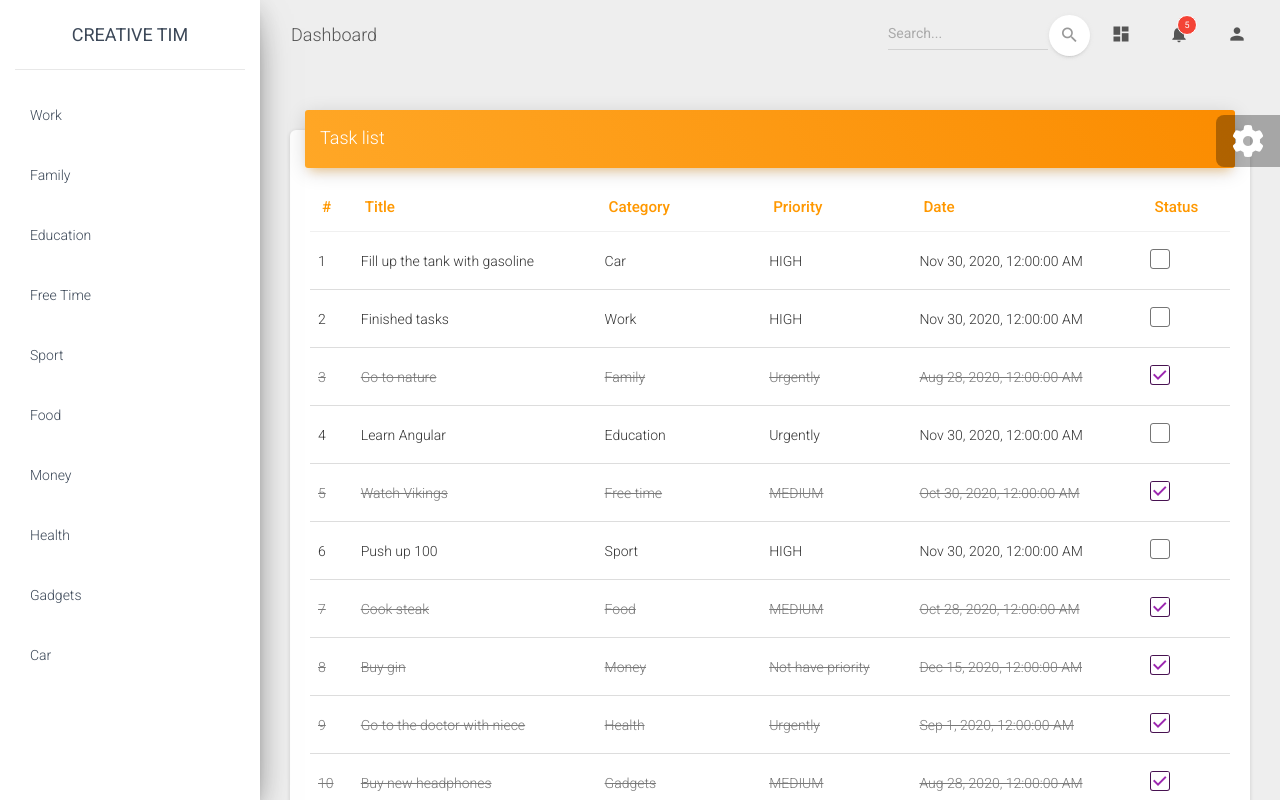
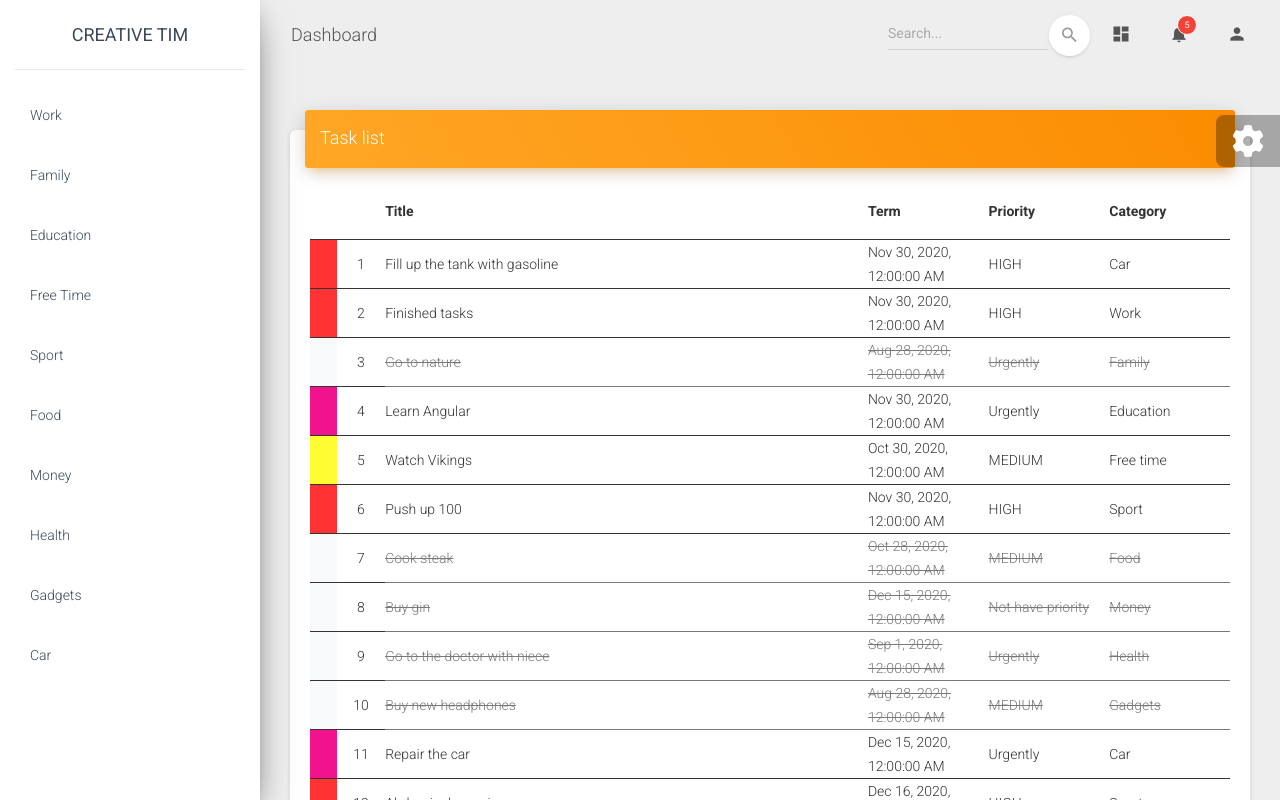
Before and after one commit to Valdemar06/ToDo, an Angular app: page / in a window 1280 px wide. Shown: the top 800 px of the page. Built offline with nearby package versions, Linux system fonts and the light colour scheme.

Commit message:
Add angular/material table

```diff
--- a/src/app/data/TestData.ts
+++ b/src/app/data/TestData.ts
@@ -60,7 +60,7 @@
       id: 5,
       title: 'Watch Vikings',
       priority: TestData.priorities[1],
-      completed: true,
+      completed: false,
       category: TestData.categories[3],
       date: new Date('2020-10-30')
     },
--- a/src/app/views/tasks/tasks.component.css
+++ b/src/app/views/tasks/tasks.component.css
@@ -5,3 +5,36 @@
 .novale{
   color: #b7b7b7
 }
+
+.col-id{
+  width: 4%;
+  text-align: center;
+}
+
+.col-title{
+  width: 40%;
+}
+
+.col-priority{
+  width: 10%;
+}
+
+.col-category{
+  width: 10%;
+}
+
+.col-select{
+  width: 3%;
+}
+
+.col-operations{
+  width: 8%;
+}
+
+.col-color{
+  width: 1% !important;
+}
+
+.col-date{
+  width: 10% !important;
+}
--- a/src/app/views/tasks/tasks.component.html
+++ b/src/app/views/tasks/tasks.component.html
@@ -3,35 +3,62 @@
     <h4 class="card-title">Task list</h4>
   </div>
   <div class="card-body table-responsive">
-    <table class="table table-hover">
-      <thead class="text-warning">
-      <th>#</th>
-      <th>Title</th>
-      <th>Category</th>
-      <th>Priority</th>
-      <th>Date</th>
-      <th>Status</th>
-      </thead>
-      <tbody>
-      <tr *ngFor="let task of tasks; let i = index" [class.completed]="task.completed">
-        <td>{{i+1}}</td>
-        <td>{{task.title}}</td>
-        <td [class.novale] = "task.category == null">{{task.category != null ? task.category.title : "Not have category"}}</td>
-        <td [class.novale] = "task.category == null">{{task.priority != null ? task.priority.title : "Not have priority"}}</td>
-        <td [class.novale] = "task.category == null">{{task.date != null ? (task.date | date : "medium") : "Not have date"}}</td>
-        <td>
-          <div class="form-check">
-          <label class="form-check-label">
-            <input class="form-check-input" type="checkbox" value="" [checked]="task.completed"
-            (click)="toggleTaskCompleted(task)">
-            <span class="form-check-sign">
-              <span class="check"></span>
-            </span>
-          </label>
-        </div>
+    <table [dataSource] = "dataSource" mat-table>
+
+      <!--Priority color-->
+      <ng-container matColumnDef = "color">
+        <th *matHeaderCellDef mat-header-cell></th>
+        <td class = "col-color" *matCellDef="let task" [style.background-color] = "getPriorityColor(task)"
+            mat-cell></td>
+      </ng-container>
+
+      <!--Numbering-->
+      <ng-container matColumnDef="id">
+        <th *matHeaderCellDef mat-header-cell></th>
+        <td class = "col-id" *matCellDef="let index = index;" mat-cell>
+          {{index +1}}
         </td>
-      </tr>
-      </tbody>
+      </ng-container>
+
+      <!--Title task-->
+      <ng-container matColumnDef="title">
+        <th *matHeaderCellDef mat-header-cell>Title</th>
+        <td class = "col-title" *matCellDef="let task" [class.completed]="task.completed" mat-cell>
+          {{task.title}}
+        </td>
+      </ng-container>
+
+      <!--Date-->
+      <ng-container matColumnDef="date">
+        <th *matHeaderCellDef mat-header-cell>Term</th>
+        <td class = "col-date" *matCellDef="let task" [ngClass]="{'completed': task.completed, 'nodate': task.date == null}" mat-cell>
+          {{task.date | date: "medium"}}
+        </td>
+      </ng-container>
+
+      <!--Priority-->
+      <ng-container matColumnDef="priority">
+        <th *matHeaderCellDef mat-header-cell>Priority</th>
+        <td class = "col-priority" *matCellDef="let task"
+            [ngClass]="{'completed': task.completed, 'nopriority': task.priority == null}" mat-cell>
+          {{task.priority ? task.priority.title : "Not have priority"}}
+        </td>
+      </ng-container>
+
+      <!--Category-->
+      <ng-container matColumnDef="category">
+        <th *matHeaderCellDef mat-header-cell>Category</th>
+        <td class = "col-category" *matCellDef="let task"
+            [ngClass]="{'completed': task.completed, 'nocategory': task.category == null, 'link': !task.completed && task.category}" mat-cell>
+          {{task.category ? task.category.title: "Not have category"}}
+        </td>
+      </ng-container>
+
+      <!--Heading table-->
+      <tr *matHeaderRowDef="displayedColumns; " mat-header-row></tr>
+
+      <!--Line table-->
+      <tr *matRowDef="let row; columns: displayedColumns;" mat-row></tr>
     </table>
   </div>
 </div>
--- a/src/app/views/tasks/tasks.component.ts
+++ b/src/app/views/tasks/tasks.component.ts
@@ -1,6 +1,7 @@
 import { Component, OnInit } from '@angular/core';
 import {DataHandlerService} from '../../service/data-handler.service';
 import {Task} from '../../model/Task';
+import {MatTableDataSource} from '@angular/material/table';
 
 @Component({
   selector: 'app-tasks',
@@ -9,6 +10,9 @@
 })
 export class TasksComponent implements OnInit {
 
+  public displayedColumns: string[] = ['color', 'id', 'title', 'date', 'priority', 'category'];
+  public dataSource: MatTableDataSource<Task>; // container - source data for the table
+
   tasks: Task[];
 
   constructor(private dataHandler: DataHandlerService) { }
@@ -16,9 +20,30 @@
   // method call automate after initialize component
   ngOnInit(): void {
    this.dataHandler.taskSubject.subscribe(tasks => this.tasks = tasks);
+
+   this.dataSource = new MatTableDataSource();
+   this.refreshTable();
   }
 
   toggleTaskCompleted(task: Task) {
     task.completed = !task.completed;
   }
+
+  //Return color task
+  private getPriorityColor(task:Task){
+
+    //Color finished task
+    if(task.completed){
+      return '#F8F9FA'
+    }
+    if (task.priority && task.priority.color){
+      return task.priority.color;
+    }
+    return '#fff'
+  }
+
+// Show all task with all current conditions applied
+  private refreshTable() {
+    this.dataSource.data = this.tasks; // update source data
+  }
 }
```
Also changed, not shown: src/app/app.module.ts (+9 -1 lines).
